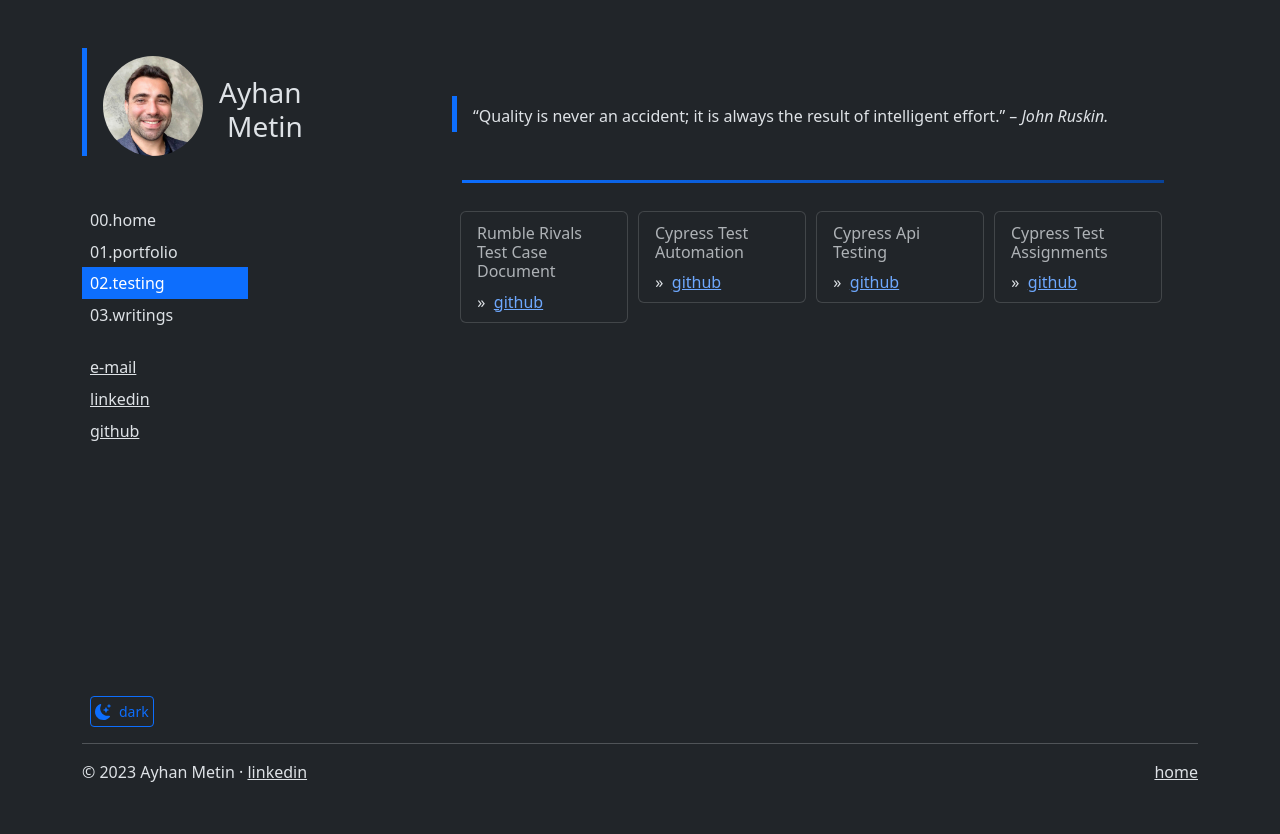
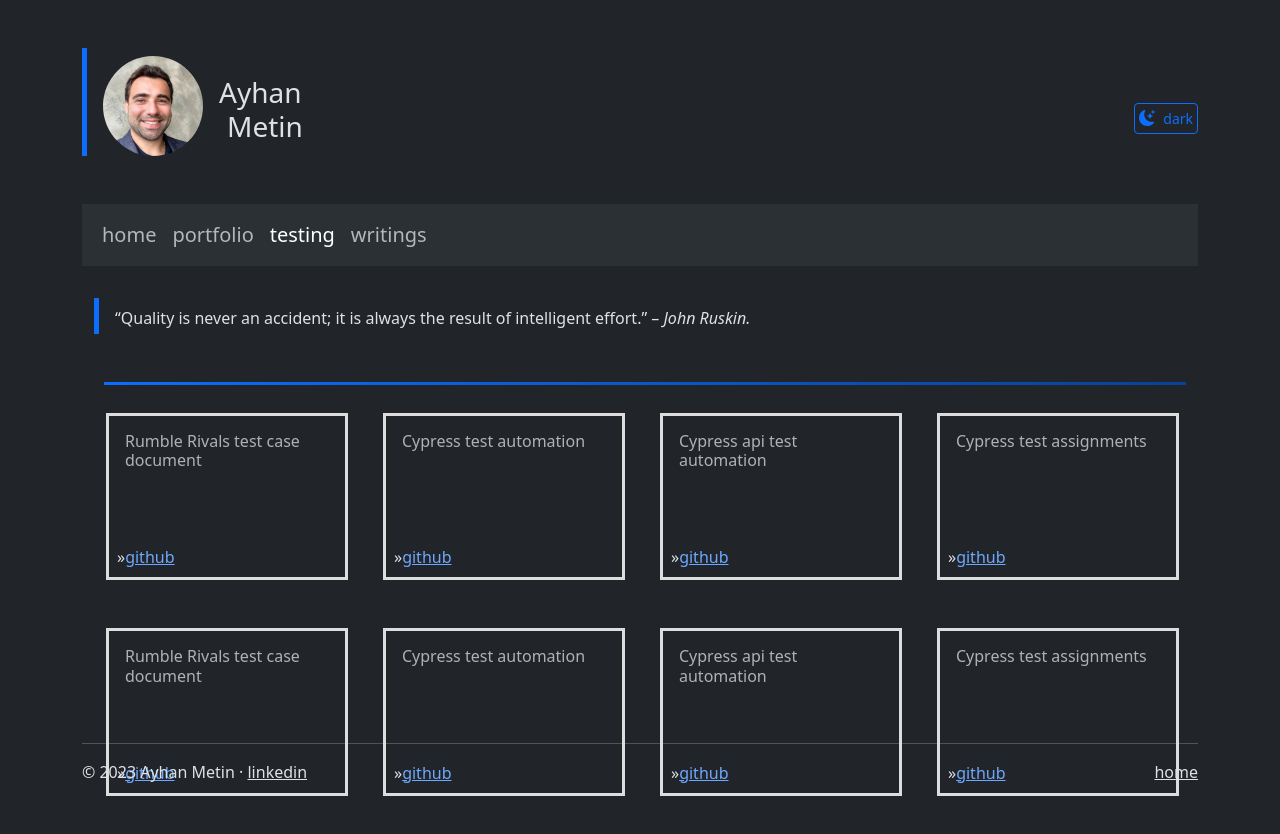
Before and after one commit to ayhanmetin/portfolio, a React (Vite) app: page /testing in a window 1280 px wide. Shown: the top 834 px of the page. Before the commit the page ends 800 px from the top, so only its background shows below. Built offline with nearby package versions, Linux system fonts and the light colour scheme.

Commit message:
initial commit

```diff
--- a/src/App.jsx
+++ b/src/App.jsx
@@ -1,25 +1,26 @@
 import React from 'react';
-import 'bootstrap/dist/css/bootstrap.min.css';
-import Nav from './components/Nav';
+import NavBar from './components/NavBar';
 import Home from './components/Home';
 import Writing from './components/Writing';
 import Portfolio from './components/Portfolio';
-import { Route, Routes } from 'react-router-dom';
-import PageNotFound from './pages/PageNotFound';
 import Testing from './components/Testing';
 import Footer from './components/Footer';
+import PageNotFound from './pages/PageNotFound';
+import { Route, Routes } from 'react-router-dom';
+import 'bootstrap/dist/js/bootstrap.bundle.min';
+
 
 function App() {
   return (
-    <>
-      <div className='container text-start mt-5'>
-        <div className='row align-items-start'>
-          <div className='col-2'>
-            {' '}
-            <Nav />
+    <div className='container mt-5'>
+      <div className='row justify-content-center'>
+        <div className='col-12'>
+          <NavBar />
         </div>
-          <div className='col-8'>
-            {' '}
+      </div>
+
+      <div className='row justify-content-center mb-5'>
+        <div className='col-12'>
           <Routes>
             <Route path='/' element={<Home />} />
             <Route path='/portfolio' element={<Portfolio />} />
@@ -28,10 +29,14 @@ function App() {
             <Route path='*' element={<PageNotFound />} />
           </Routes>
         </div>
+      </div>
+
+      <div className='row justify-content-center'>
+        <div className='col-12'>
           <Footer />
         </div>
       </div>
-    </>
+    </div>
   );
 }
 
--- a/src/components/Footer.jsx
+++ b/src/components/Footer.jsx
@@ -1,16 +1,10 @@
 import { Link } from 'react-router-dom';
-import ThemeIcon from './ThemeIcon';
 
 function Footer() {
   return (
-    <footer
-      className='fixed-bottom'
-
-    >
+    <footer className='fixed-bottom'>
       <div className='container'>
-        <ThemeIcon />
         <hr className='featurette-divider mb-3'></hr>
-
         <div className='d-flex justify-content-between'>
           <p>
             © 2023 Ayhan Metin ·&nbsp;
--- a/src/components/Home.jsx
+++ b/src/components/Home.jsx
@@ -4,19 +4,13 @@ import Skills from './Skills';
 function Home() {
   return (
     <>
-      <div
-        className="container"
-        style={{
-          marginLeft: 'calc(var(--bs-gutter-x) * 7)',
-          marginTop: '1.5rem',
-        }}
-      >
+      <div className="container">
         <header className="name">
-          <p className="text-start mb-0 pt-2 mt-5 border-start ps-3 mb-5 p-1 border-5 border-primary">
-            <p className='m-0 p-0 ms-3'>Web Applications enthusiast and dynamic engineer skilled in react
-            development, quality assurance, and agile practices.</p>
+          <p className="text-start mb-0 pt-2 mt-3 border-start ps-3 mb-5 p-1 border-5 border-primary">
+            Web Applications enthusiast and dynamic engineer skilled in react
+            development, quality assurance, and agile practices.
           </p>
-          <div className="mt-2 mb-5 text-with-gradient">Skills</div>{' '}
+          <div className="mt-2 mb-5 text-with-gradient">Skills</div>
         </header>
         <Skills />
       </div>
--- a/src/components/Nav.jsx
+++ b/src/components/Nav.jsx
@@ -27,25 +27,25 @@ export default function Nav() {
           aria-current='true'
           to='/'
         >
-          00.home
+          home
         </NavLink>
         <NavLink
           className='list-group-item list-group-item-action p-1 ps-2'
           to='/portfolio'
         >
-          01.portfolio
+          portfolio
         </NavLink>
         <NavLink
           className='list-group-item list-group-item-action p-1 ps-2'
           to='/testing'
         >
-          02.testing
+          testing
         </NavLink>
         <NavLink
           className='list-group-item list-group-item-action p-1 ps-2'
           to='/writing'
         >
-          03.writings
+          writings
         </NavLink>
       </div>
       <div className='contact-info ms-2 p-0 mt-4 mb-0'>
--- /dev/null
+++ b/src/components/NavBar.jsx
@@ -0,0 +1,66 @@
+import React from 'react';
+import './nav.css';
+import ayhanPhoto from '../images/cv-photo.jpeg';
+import { NavLink } from 'react-router-dom';
+import 'bootstrap/dist/css/bootstrap.min.css';
+import ThemeIcon from './ThemeIcon';
+
+export default function NavBar() {
+  return (
+    <>
+      <header className='d-flex justify-content-between align-items-center border-start border-5 border-primary ps-3 mb-5'>
+        <div className='d-flex align-items-center'>
+          <div className='me-3'>
+            <img
+              src={ayhanPhoto}
+              alt='Ayhan Metin'
+              className='rounded-circle mt-2'
+              style={{ width: '100px', height: '100px', objectFit: 'cover' }}
+            />
+          </div>
+          <div>
+            <h1 className='mb-0 mt-4 fs-3 fw-light'>Ayhan</h1>
+            <h1 className='ms-2 fs-3 fw-light'>Metin</h1>
+          </div>
+        </div>
+        <div>
+          <ThemeIcon />
+        </div>
+      </header>
+      <nav className='navbar navbar-expand-lg bg-body-tertiary mb-3 '>
+        <div className='container-fluid'>
+          <button
+            className='navbar-toggler'
+            type='button'
+            data-bs-toggle='collapse'
+            data-bs-target='#navbarNav'
+            aria-controls='navbarNav'
+            aria-expanded='false'
+            aria-label='Toggle navigation'
+          >
+            <span className='navbar-toggler-icon'></span>
+          </button>
+          <div
+            className='collapse navbar-collapse fs-5 text fw-medium'
+            id='navbarNav'
+          >
+            <div className='navbar-nav'>
+              <NavLink className='nav-link' aria-current='page' to='/'>
+                home
+              </NavLink>
+              <NavLink className='nav-link' to='/portfolio'>
+                portfolio
+              </NavLink>
+              <NavLink className='nav-link' to='/testing'>
+                testing
+              </NavLink>
+              <NavLink className='nav-link' to='/writing'>
+                writings
+              </NavLink>
+            </div>
+          </div>
+        </div>
+      </nav>
+    </>
+  );
+}
--- a/src/components/Portfolio.jsx
+++ b/src/components/Portfolio.jsx
@@ -8,18 +8,14 @@ function Portfolio() {
     <>
       <div
         className='container'
-        style={{
-          marginLeft: 'calc(var(--bs-gutter-x) * 7)',
-          marginTop: '1.5rem',
-        }}
       >
         <header className='name'>
-          <p className='text-start mb-0 pt-2 mt-5 border-start ps-3 mb-5 p-1 border-5 border-primary'>
+          <p className='text-start mb-0 pt-2 mt-3 border-start ps-3 mb-5 p-1 border-5 border-primary'>
             Projects I'm proud of
           </p>
         </header>
         <div className='mt-2 text-with-gradient'></div>
-        <div className='container ms-2 p-1 mt-4'>
+        <div className='container ms-1 p-1 mt-4'>
           <div className='row row-cols-1 row-cols-md-4 g-4'>
             {projects.map((project, index) => (
               <div key={index} className='col'>
@@ -54,9 +50,9 @@ function Portfolio() {
                     </div>
                   </div>
                 </div>
-                <div class='d-flex flex-row mb-3 align-items-center'>
-                  <figure class='figure p-2'>
-                    <figcaption class='figure-caption'>
+                <div className='d-flex flex-row mb-3 align-items-center'>
+                  <figure className='figure p-2'>
+                    <figcaption className='figure-caption'>
                       <a
                         className='link-offset-2 Light underline link-underline-opacity-25 link-underline-opacity-75-hover'
                         target='_blank'
@@ -66,8 +62,8 @@ function Portfolio() {
                       </a>
                     </figcaption>
                   </figure>
-                  <figure class='figure p-2'>
-                    <figcaption class='figure-caption'>
+                  <figure className='figure p-2'>
+                    <figcaption className='figure-caption'>
                       <a
                         className='link-offset-2 Light underline link-underline-opacity-25 link-underline-opacity-75-hover'
                         target='_blank'
--- a/src/components/Testing.jsx
+++ b/src/components/Testing.jsx
@@ -1,34 +1,29 @@
+import React from 'react';
 import './gradient.css';
 import githubTesting from '../githubTesting';
 
 function Testing() {
   return (
     <>
-      <div
-        className='container'
-        style={{
-          marginLeft: 'calc(var(--bs-gutter-x) * 7)',
-          marginTop: '1.5rem',
-        }}
-      >
+      <div className='container'>
         <header className='name'>
-          <p className='text-start mb-0 pt-2 mt-5 border-start ps-3 mb-5 p-1 border-5 border-primary'>
-          “Quality is never an accident; it is always the result of intelligent effort.” – <i>John Ruskin.</i>
+          <p className='text-start mb-0 pt-2 mt-3 border-start ps-3 mb-5 p-1 border-5 border-primary'>
+            “Quality is never an accident; it is always the result of intelligent effort.” – <i>John Ruskin.</i>
           </p>
         </header>
         <div className='mt-2 text-with-gradient'></div>
-        <div className='container mt-4'>
-          <div className='row'>
+        <div className='container ms-3 p-1 mt-4'>
+          <div className='row row-cols-1 row-cols-md-4 g-4'>
             {githubTesting.map((test, index) => (
-              <div key={index} className='col-md-3 mb-1 px-1'>
-                <div className='card p-0 m-1 h-1' style={{ width: '99%' }}>
+              <div key={index} className='col mb-4 px-1'>
+                <div className='custom-square-card'>
                   <div className='card-body p-2'>
                     <h6 className='card-subtitle p-2 text-muted'>
-                      {test.title} &nbsp;&nbsp;&nbsp;&nbsp;&nbsp;&nbsp;&nbsp;&nbsp;
+                      {test.title}
                     </h6>
-                    <p className='card-text'>
-                      {test.text}&nbsp; » &nbsp;
-                      <a target='_blank' href={test.githubLink}className='card-link'>
+                    <p className='card-text mt-1'>
+                      {test.text} »
+                      <a target='_blank' rel='noopener noreferrer' href={test.githubLink} className='card-link'>
                         github
                       </a>
                     </p>
--- a/src/components/Writing.jsx
+++ b/src/components/Writing.jsx
@@ -6,13 +6,9 @@ function Writing() {
     <>
       <div
         className='container'
-        style={{
-          marginLeft: 'calc(var(--bs-gutter-x) * 7)',
-          marginTop: '1.5rem',
-        }}
       >
         <header className='name'>
-          <p className='text-start mb-0 pt-2 mt-5 border-start ps-3 mb-5 p-1 border-5 border-primary'>
+          <p className='text-start mb-0 pt-2 mt-3 border-start ps-3 mb-5 p-1 border-5 border-primary'>
           “Quality is not an act; it is a habit” <i>Aristotle.</i>
           </p>
         </header>
--- a/src/components/gradient.css
+++ b/src/components/gradient.css
@@ -12,3 +12,38 @@
   height: 3px;
   background: linear-gradient(to right, #0c6dfd, #084298);
 }
+
+.square-card {
+  height: 0;
+  overflow: hidden;
+  padding-bottom: 40%; /* Adjust this value to change the size of the square */
+  position: relative;
+}
+
+.square-card .card-body {
+  position: absolute;
+  top: 0;
+  bottom: 0;
+  left: 0;
+  right: 0;
+}
+
+.custom-square-card {
+  position: relative;
+  width: 90%; /* This will be controlled by the Bootstrap grid system */
+  padding-top: 60%; /* Adjust this to change the size of the squares */
+  overflow: hidden;
+  border: 3px solid #ddd; /* Example border, adjust as needed */
+  box-sizing: border-box;
+}
+
+.custom-square-card .card-body {
+  position: absolute;
+  top: 0;
+  left: 0;
+  bottom: 0;
+  right: 0;
+  display: flex;
+  flex-direction: column;
+  justify-content: space-between;
+}
--- a/src/githubTesting.js
+++ b/src/githubTesting.js
@@ -1,18 +1,34 @@
 const githubTesting = [
   {
-    title: 'Rumble Rivals Test Case Document',
+    title: 'Rumble Rivals test case document',
     githubLink: 'https://github.com/ayhanmetin/mobile-app-test-case-example',
   },
   {
-    title: 'Cypress Test Automation',
+    title: 'Cypress test automation',
     githubLink: 'https://github.com/ayhanmetin/calculator',
   },
   {
-    title: 'Cypress Api Testing',
+    title: 'Cypress api test automation',
     githubLink: 'https://github.com/ayhanmetin/cypress-api-testing',
   },
   {
-    title: 'Cypress Test Assignments',
+    title: 'Cypress test assignments',
+    githubLink: 'https://github.com/ayhanmetin/cypress-assignments',
+  },
+  {
+    title: 'Rumble Rivals test case document',
+    githubLink: 'https://github.com/ayhanmetin/mobile-app-test-case-example',
+  },
+  {
+    title: 'Cypress test automation',
+    githubLink: 'https://github.com/ayhanmetin/calculator',
+  },
+  {
+    title: 'Cypress api test automation',
+    githubLink: 'https://github.com/ayhanmetin/cypress-api-testing',
+  },
+  {
+    title: 'Cypress test assignments',
     githubLink: 'https://github.com/ayhanmetin/cypress-assignments',
   },
 ];
--- a/src/projects.js
+++ b/src/projects.js
@@ -8,8 +8,8 @@ const projects = [
     name: 'Feed-A-Star-Mole',
     imageUrl: moleImage,
     technologies: ['JS', 'HTML', 'CSS'],
-    githubUrl: 'https://feed-a-mole-red.vercel.app/',
-    liveDemoUrl: 'https://github.com/ayhanmetin/feed-a-mole',
+    githubUrl: 'https://github.com/ayhanmetin/feed-a-mole',
+    liveDemoUrl: 'https://feed-a-mole-red.vercel.app/',
   },
   {
     name: 'E-Commerce Page',
@@ -36,8 +36,8 @@ const projects = [
     name: 'Feed-A-Star-Mole',
     imageUrl: moleImage,
     technologies: ['JS', 'HTML', 'CSS'],
-    githubUrl: 'https://feed-a-mole-red.vercel.app/',
-    liveDemoUrl: 'https://github.com/ayhanmetin/feed-a-mole',
+    githubUrl: 'https://github.com/ayhanmetin/feed-a-mole',
+    liveDemoUrl: 'https://feed-a-mole-red.vercel.app/',
   },
   {
     name: 'E-Commerce Page',
```
Lines whose indentation alone changed are shown as unchanged.
